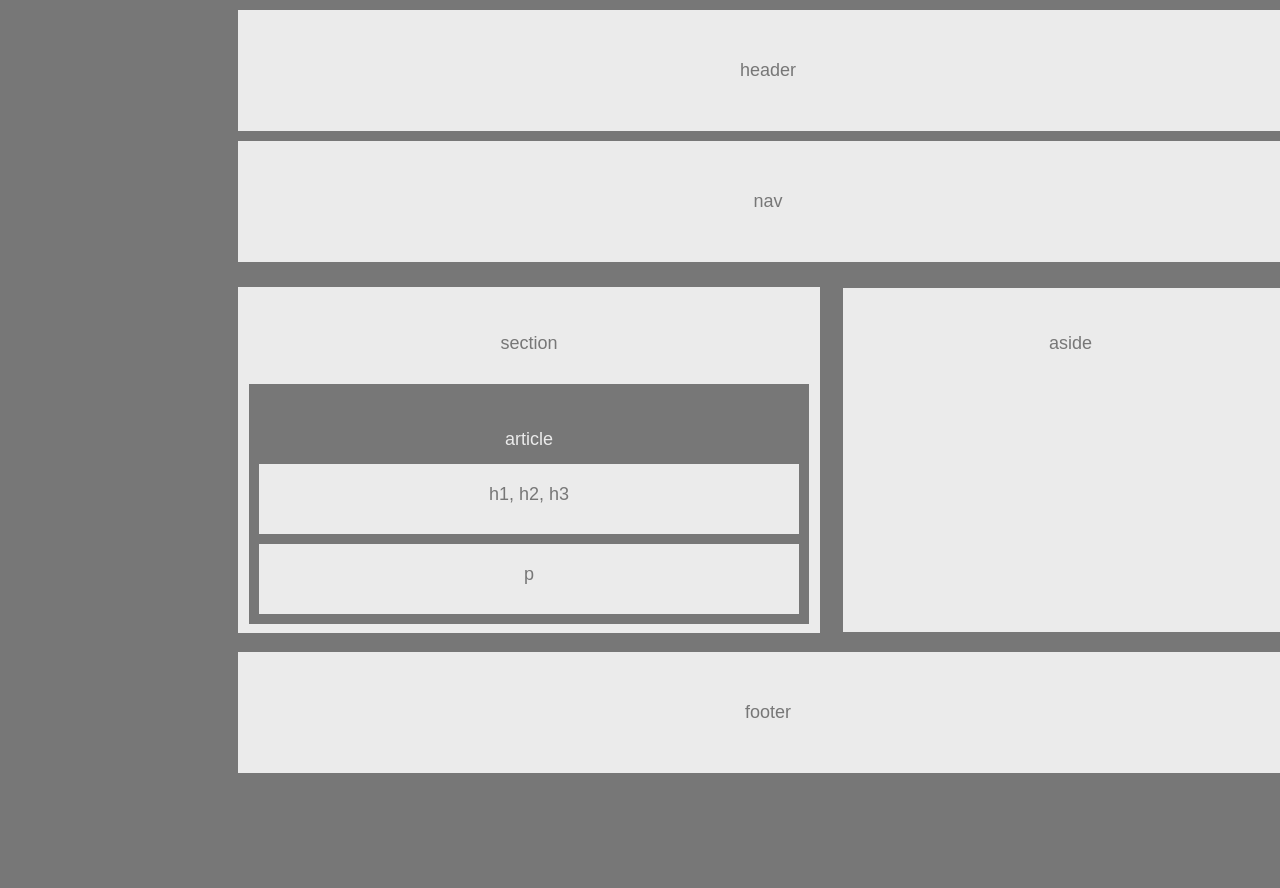
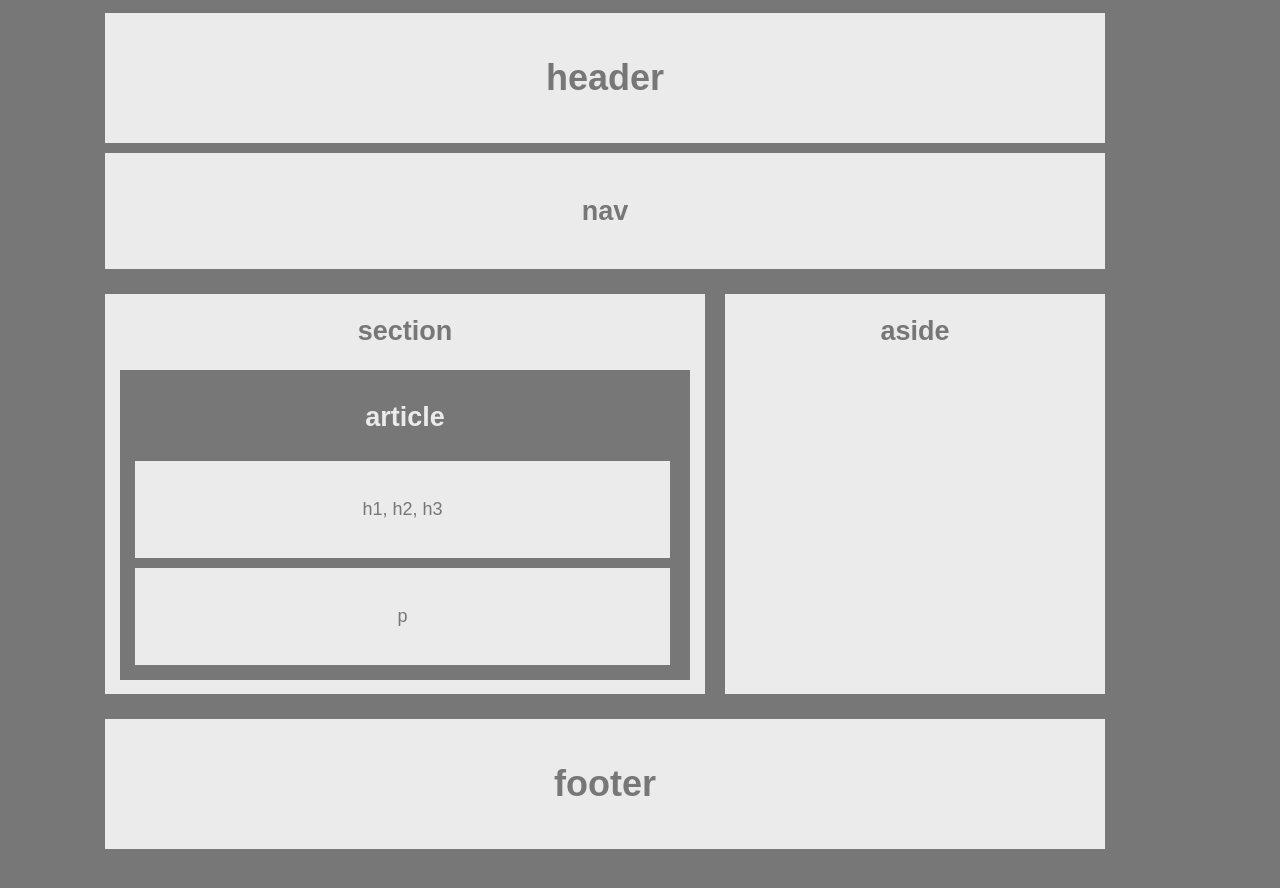
Before and after one commit to rnakada/HW-Wireframe, a plain HTML site: page index.html in a window 1280 px wide. After the commit the page ends 854 px from the top, so only its background shows below. Drawn offline with Linux system fonts and the light colour scheme.

Commit message:
index.html

```diff
--- /dev/null
+++ b/asset/style.css
@@ -0,0 +1,90 @@
+/*
+==========
+body
+==========
+*/
+
+body {
+    font-family: Arial, Helvetica, sans-serif;
+    color: #777;
+    background: #777;
+    font-size: 18px;
+    text-align: center;
+    margin-left: 100px;
+}
+
+/*
+==========
+header, nav, footer
+==========
+*/
+
+header, nav, footer {
+    background: #ebebeb;
+    width: 960px;
+    padding: 20px;
+    border: 5px solid #777;
+
+}
+
+/*
+==========
+section
+==========
+*/
+
+.section-box {
+    float: left;
+    background: #ebebeb;
+    width: 600px;
+    height: 400px;
+    padding: 0px;
+    margin-top: 20px;
+    margin-left: 5px;
+}
+
+.article-h2 {
+    color: #ebebeb;
+    background: #777;
+    width: 550px;
+    height: 290px;
+    padding: 10px;
+    margin-left: 15px;
+}
+
+.article-box {
+    color: #777;
+    background: #ebebeb;
+    width: 495px;
+    padding: 20px;
+    border: 5px solid #777;
+}
+
+/*
+==========
+aside
+==========
+*/
+
+aside {
+    float: left;
+    background: #ebebeb;
+    width: 380px;
+    height: 400px;
+    padding: 0px;
+    border: 0px solid #777;
+    margin-left: 20px;
+    margin-top: 20px;
+
+}
+
+/*
+==========
+footer
+==========
+*/
+
+footer {
+    float: left;
+    margin-top: 20px;
+}
--- a/index.html
+++ b/index.html
@@ -1,36 +1,57 @@
 <!DOCTYPE html>
 <html lang="en">
     <head>
-        <meta charset="utf=8">
-        <link rel="stylesheet" href="style.css">
-        <title></title>
+
+        <meta charset="utf-8">
+        <link rel="stylesheet" href="asset/style.css">
+        <title>HW-Wireframe</title>
+
     </head>
 
-    <body class="body">
+    <body>
 
-        <div class="header">
-            header
-        </div>
+        <header>
+            <div>
+                <h1>header</h1>
+            </div>
+        </header>
 
-        <div class="nav">
-            nav
-        </div>
+        <nav>
+            <div>
+                <h1>nav</h1>
+            </div>
+        </nav>
 
-        <div class="section">
-            section
-            <div class="article">article</div>
-            <div class="headers">h1, h2, h3</div>
-            <div class="paragraph">p</div>
-        </div>
+        <section class="section-box">
+            <div>
+                <h1>section</h1>
 
-        <div class="aside">
-            aside
-        </div>
+                     <section class="article-h2">
+                        <div>
+                            <h2>article</h2>
+                        </div>
+                        <div class="article-box">
+                            <p>h1, h2, h3</p>
+                        </div>
+                        <div class="article-box">
+                            <p>p</p>
+                        </div>
+                    </section>
 
-        <div class="footer">
-            footer
-        </div>
+            </div>
+        </section>
 
+        <aside>
+            <div>
+                <h1>aside</h1>
+            </div>
+        </aside>
+
+        <footer>
+            <div>
+                <h1>footer</h1>
+            </div>
+        </footer>
 
     </body>
 
--- a/style.css
+++ /dev/null
@@ -1,98 +0,0 @@
-/*
-body
-*/
-
-.body {
-    font-family:Arial, Helvetica, sans-serif;
-    color: #777;
-    background: #777;
-    font-size: 18px;
-    text-align: center;
-}
-
-/*
-header
-*/
-
-.header {
-    background: #ebebeb;
-    width: 960px;
-    padding: 50px;
-    border: 0;
-    margin: 10px 230px;
-}
-
-/*
-nav
-*/
-
-.nav {
-    background: #ebebeb;
-    width: 960px;
-    padding: 50px;
-    border: 0;
-    margin: 10px 230px;
-}
-
-/*
-section
-*/
-
-.section {
-    background: #ebebeb;
-    width: 490px;
-    height: 254px;
-    padding: 46px;
-    margin: 15px 230px;
-    float: left;
-}
-
-.article {
-    background: #777;
-    color: #ebebeb;
-    width:470px;
-    height: 150px;
-    padding: 45px;
-    margin: 30px -35px;
-
-}
-
-.headers{
-    background: #ebebeb;
-    width: 500px;
-    height: 30px;
-    padding: 20px;
-    margin: -190px -25px;
-}
-
-.paragraph {
-    background: #ebebeb;
-    width: 500px;
-    height: 30px;
-    padding: 20px;
-    margin: 200px -25px;
-}
-
-/*
-aside
-*/
-
-.aside {
-    background: #ebebeb;
-    width: 365px ;
-    height: 254px;
-    padding: 45px;
-    margin: -360px 835px;
-    float: left;
-}
-
-/*
-footer
-*/
-
-.footer {
-    background: #ebebeb;
-    width: 960px;
-    padding: 50px;
-    margin: 390px 230px;
-}
```
